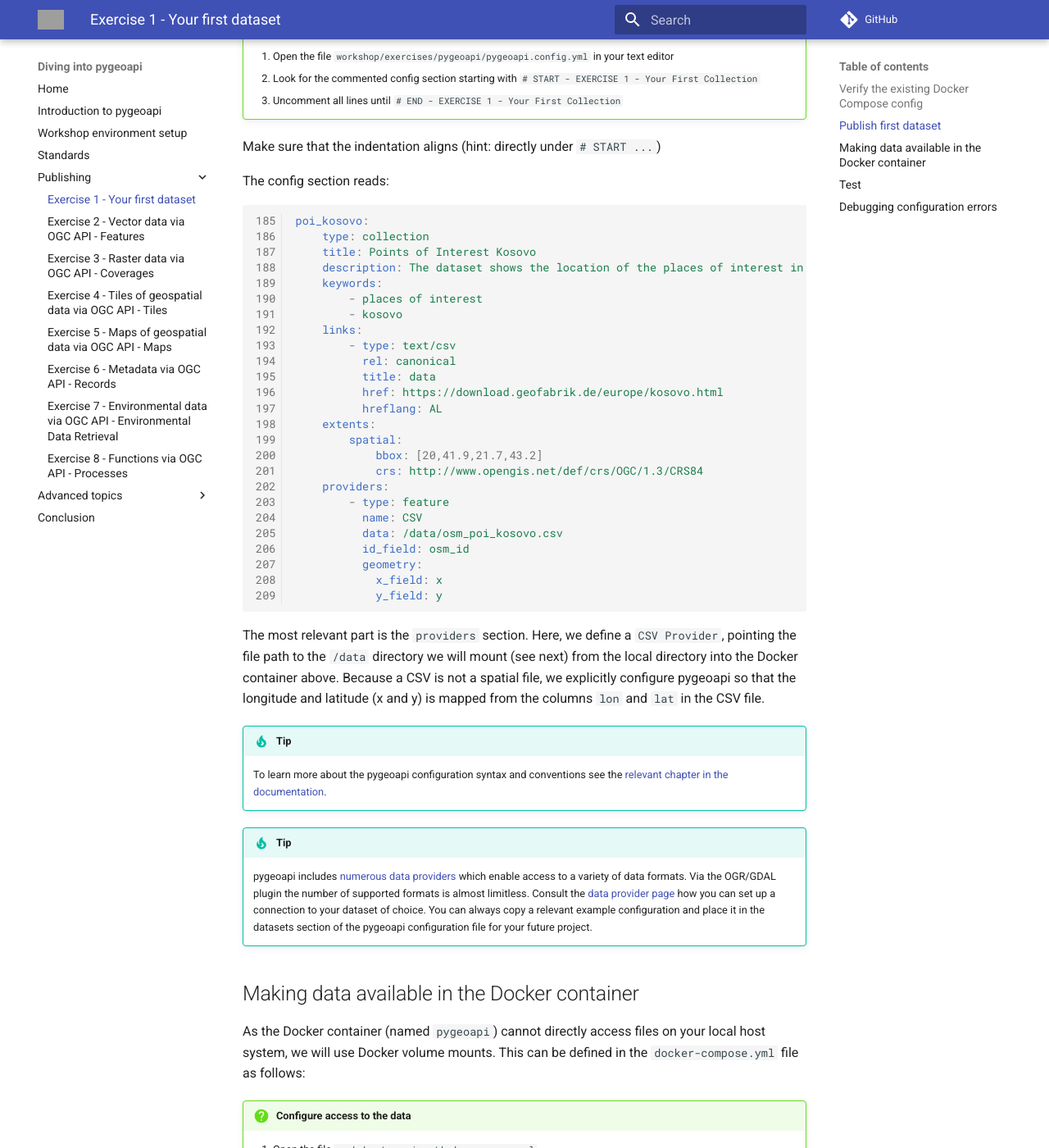
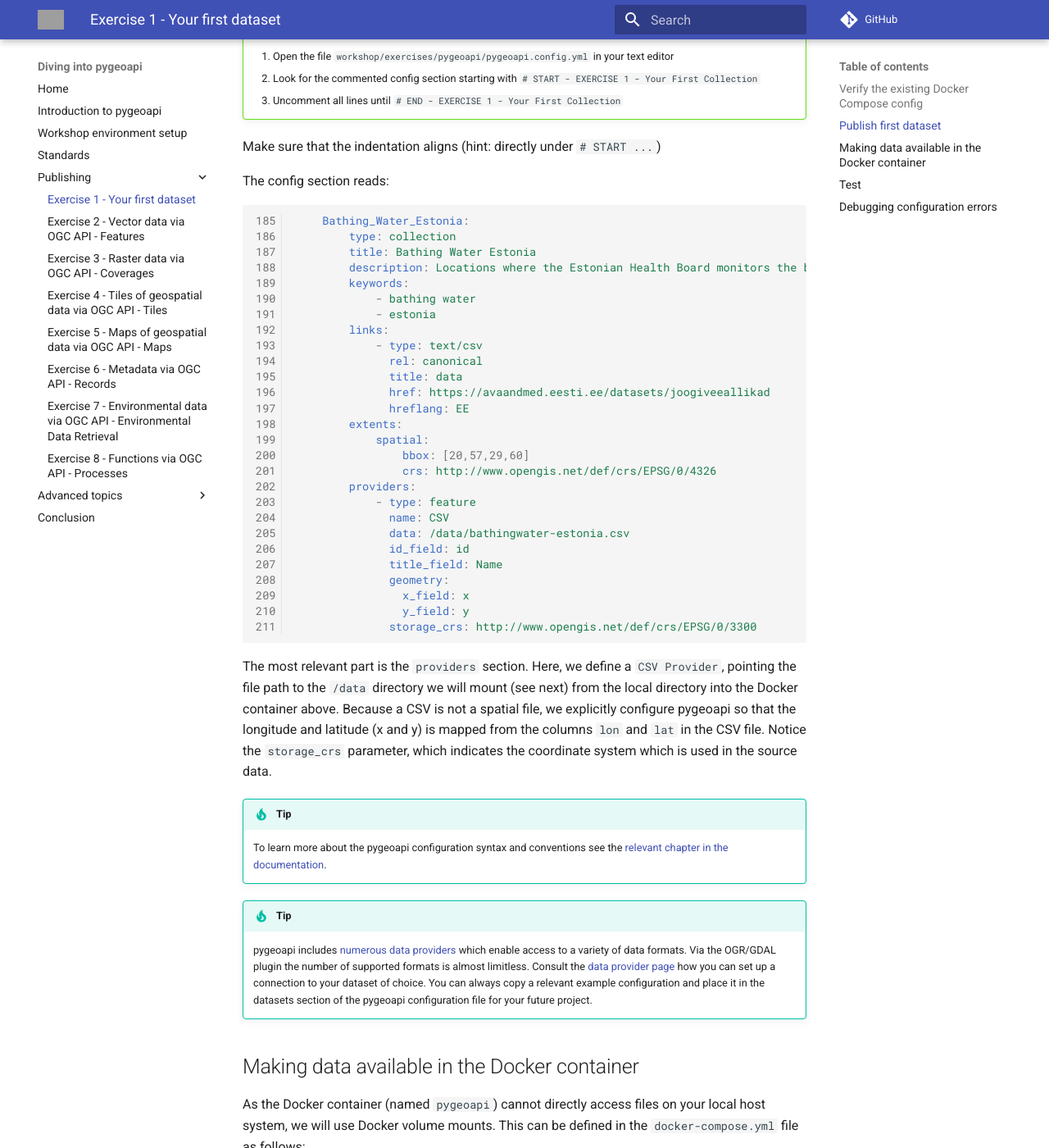
Before and after one commit to geopython/diving-into-pygeoapi, an MkDocs documentation site: the page built from workshop/content/docs/publishing/first.md, in a window 1280 px wide and 1400 px high, scrolled down 1878 px. Shown: the whole window at 82% size. Built offline with MkDocs 1.6.1 and Material for MkDocs 9.7.7, drawn with Linux system fonts in a browser that asks for light colours; comment, search, counter and statistics services are not loaded; some of the changed text lies outside the part shown; grey boxes are pictures that could not be loaded.

Commit message:
this introduces an estonian dataset, and removes some of the kosovo data (#138)
* new dataset to replace kosovo places, extends #140

* this introduces an estonian dataset, and removes some of the kosovo data

creating the PR now, to understand if the cc-by-sa license of this data may be problematic to the mit license? what is your view on that?

* add missing file, fix x,y-order

````diff
--- a/workshop/content/docs/publishing/first.md
+++ b/workshop/content/docs/publishing/first.md
@@ -9,11 +9,11 @@ In this section you are going to publish a vector dataset.
 For this exercise, we will use a CSV dataset of [Bathing waters in Estonia](https://github.com/geopython/diving-into-pygeoapi/tree/main/workshop/exercises/data/bathingwater-estonia.csv),
 kindly provided by [Estonian Health Board](https://terviseamet.ee).
 
-You can find this dataset in `workshop/exercises/data/osm_poi_kosovo.csv`.
+You can find this dataset in `workshop/exercises/data/bathingwater-estonia.csv`.
 
-This exercise consists of two key steps:
+This exercise consists of two steps:
 
-* adapt `workshop/exercises/pygeoapi.config.yml` to define this dataset as an OGC API - Features *collection*
+* adjust `workshop/exercises/pygeoapi.config.yml` to define this dataset as an OGC API - Features *collection*
 * ensure that pygeoapi can find and connect to the data file
 
 We will use the `workshop/exercises/docker-compose.yml` file provided.
@@ -70,38 +70,40 @@ Make sure that the indentation aligns (hint: directly under `# START ...`)
 The config section reads:
 
 ``` {.yml linenums="185"}
-poi_kosovo:
-    type: collection
-    title: Points of Interest Kosovo
-    description: The dataset shows the location of the places of interest in Kosovo.
-    keywords:
-        - places of interest
-        - kosovo
-    links:
-        - type: text/csv
-          rel: canonical
-          title: data
-          href: https://download.geofabrik.de/europe/kosovo.html
-          hreflang: AL
-    extents:
-        spatial:
-            bbox: [20,41.9,21.7,43.2]
-            crs: http://www.opengis.net/def/crs/OGC/1.3/CRS84
-    providers:
-        - type: feature
-          name: CSV
-          data: /data/osm_poi_kosovo.csv
-          id_field: osm_id
-          geometry:
-            x_field: x
-            y_field: y
+    Bathing_Water_Estonia:
+        type: collection
+        title: Bathing Water Estonia
+        description: Locations where the Estonian Health Board monitors the bathing water quality
+        keywords:
+            - bathing water
+            - estonia
+        links:
+            - type: text/csv
+              rel: canonical
+              title: data
+              href: https://avaandmed.eesti.ee/datasets/joogiveeallikad
+              hreflang: EE
+        extents:
+            spatial:
+                bbox: [20,57,29,60]
+                crs: http://www.opengis.net/def/crs/EPSG/0/4326
+        providers:
+            - type: feature
+              name: CSV
+              data: /data/bathingwater-estonia.csv
+              id_field: id
+              title_field: Name
+              geometry:
+                x_field: x
+                y_field: y
+              storage_crs: http://www.opengis.net/def/crs/EPSG/0/3300
 ```
 
 The most relevant part is the `providers` section. Here, we define a `CSV Provider`,
 pointing the file path to the `/data` directory we will mount (see next) from the local
 directory into the Docker container above. Because a CSV is not a spatial file, we explicitly
 configure pygeoapi so that the longitude and latitude (x and y) is mapped from the columns `lon`
-and `lat` in the CSV file.
+and `lat` in the CSV file. Notice the `storage_crs` parameter, which indicates the coordinate system which is used in the source data.
 
 !!! Tip
 
````
Also changed, not shown: workshop/content/docs/publishing/ogcapi-features.md (+23 -21 lines), workshop/exercises/data/README.md, 4 other files.
